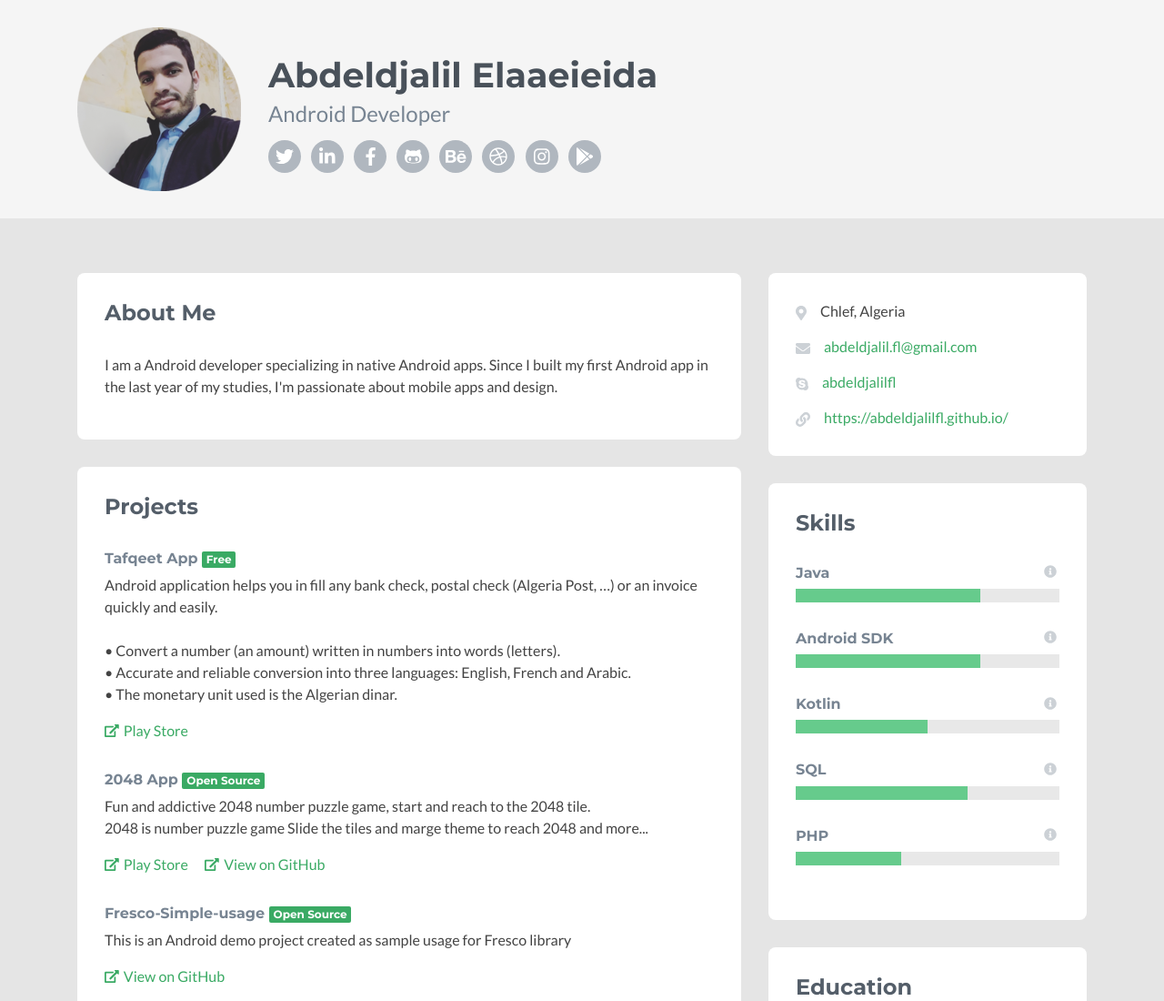
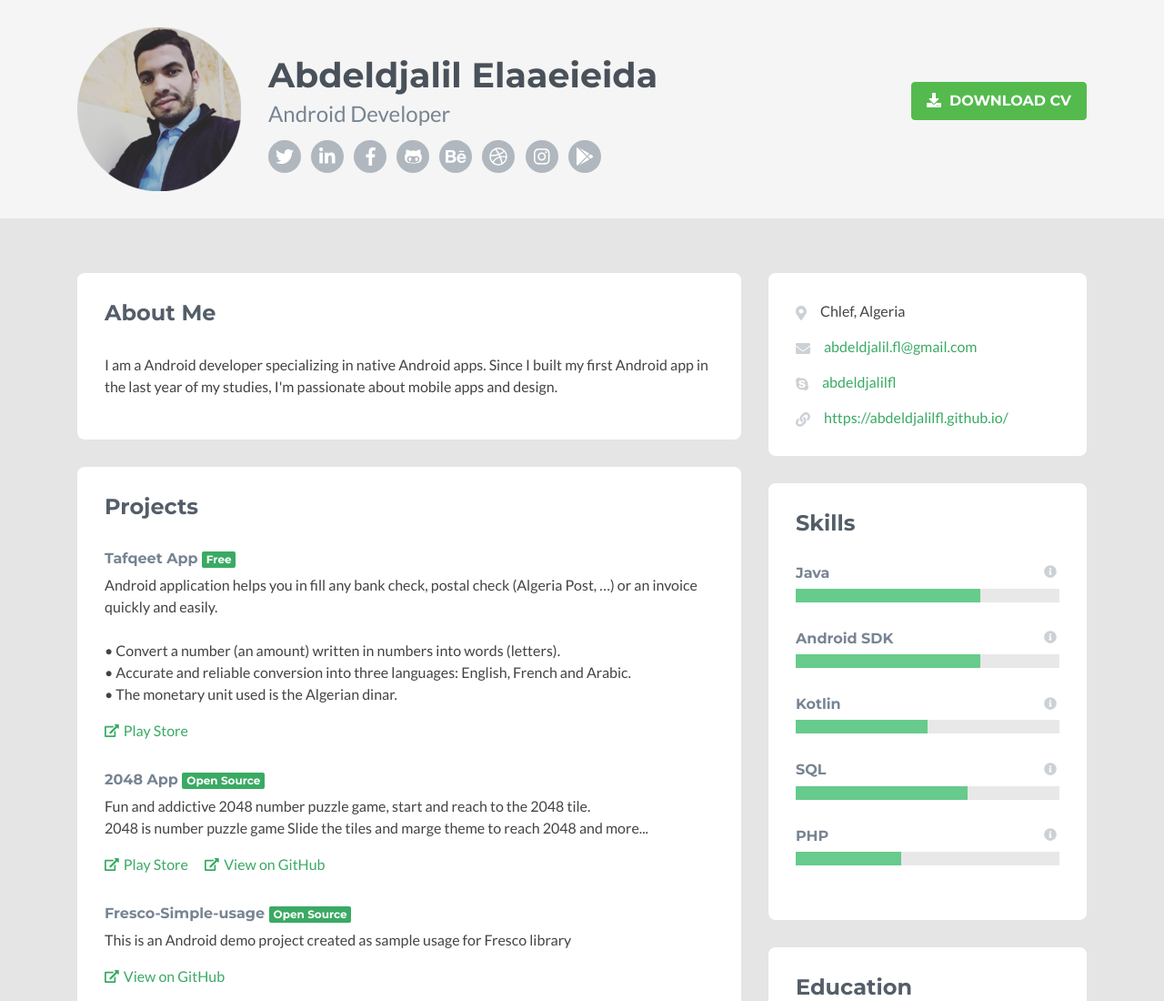
Before and after one commit to abdeldjalilfl/abdeldjalilfl.github.io, a plain HTML site: page index.html in a window 1280 px wide. Shown: the top 1100 px of the page at 91% size. Drawn offline with Linux system fonts and the light colour scheme; a script that the page names is missing.

Commit message:
Add new button
button to download curriculum vitae

```diff
--- a/index.html
+++ b/index.html
@@ -52,9 +52,9 @@
 
                 </ul>
             </div><!--//profile-->
-            <!--
-            <a class="btn btn-cta-primary float-right" href="https://themes.3rdwavemedia.com/" target="_blank"><i class="fas fa-envelope"></i> Contact Me</a>
-      		-->
+
+            <a class="btn btn-cta-primary float-right" href="https://drive.google.com/open?id=1Lfz5tzMBvbfAZ5yCb4FteZqz8VY5TSco" target="_blank"><i class="fas fa-download"></i> Download CV</a>
+
         </div><!--//container-->
     </header><!--//header-->
 
```
